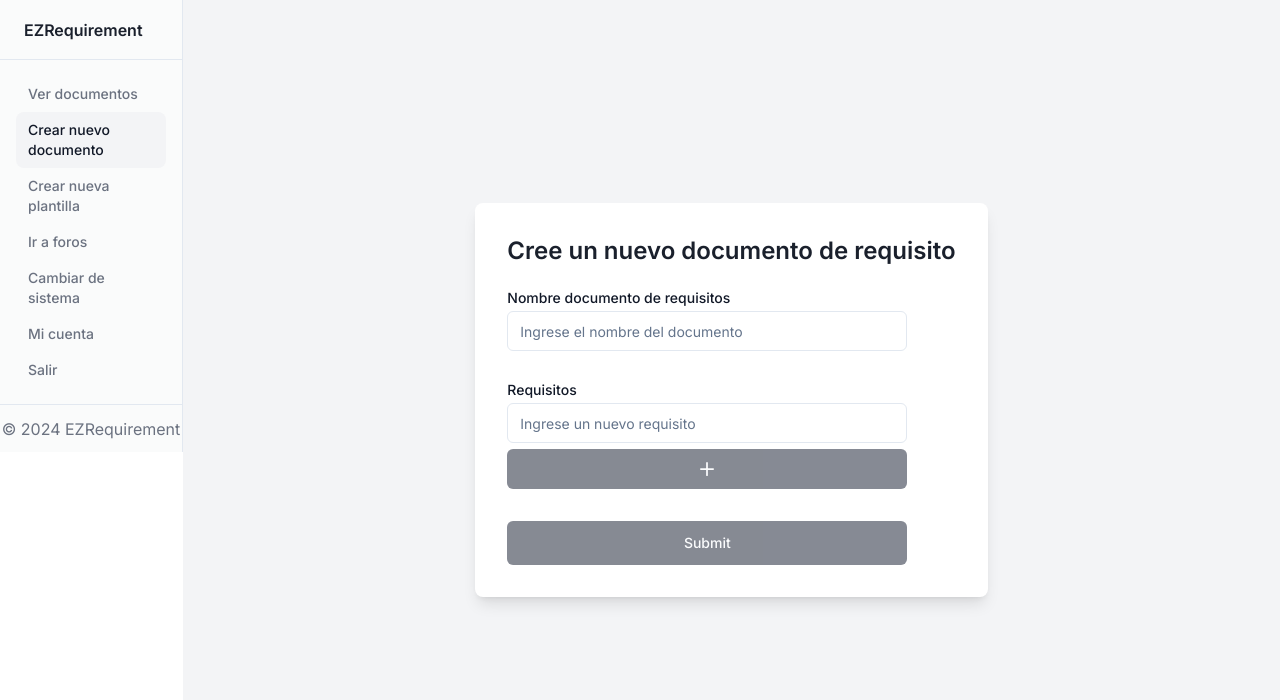
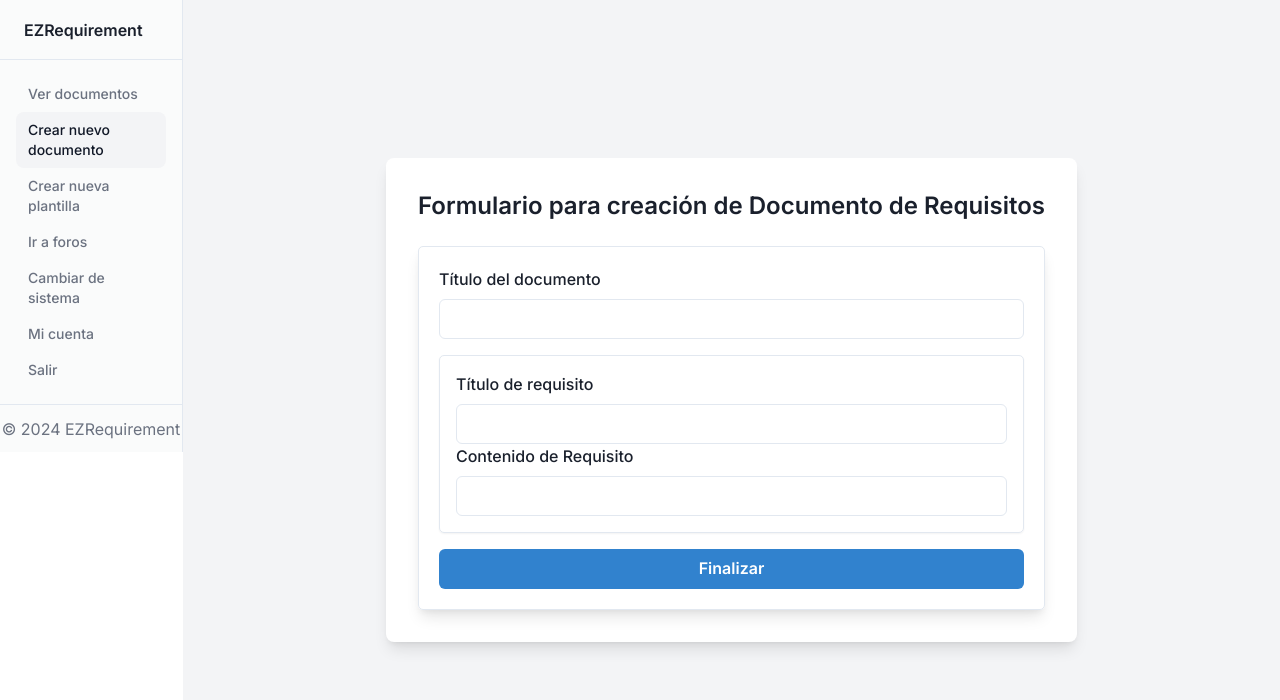
Before and after one commit to Pr-IntegradorTIGrupo1/frontend, a Next.js app: page /user/requirement/new in a window 1280 px wide. Shown: the top 700 px of the page. Built offline with nearby package versions, Linux system fonts and the light colour scheme.

Commit message:
feat: cambios a vista de creación de documento de requisitos.

```diff
--- a/app/user/requirement/new/page.tsx
+++ b/app/user/requirement/new/page.tsx
@@ -6,7 +6,7 @@ const page = () => {
     <div className="min-h-screen flex items-center justify-center bg-gray-100 py-8 w-full">
       <div className="bg-white shadow-lg rounded-lg p-8">
         <h1 className="text-2xl font-semibold mb-6 text-center">
-          Cree un nuevo documento de requisito
+          Formulario para creación de Documento de Requisitos
         </h1>
         <CreateRequirementForm />
       </div>
--- a/components/requirement/CreateRequirementForm.tsx
+++ b/components/requirement/CreateRequirementForm.tsx
@@ -1,106 +1,85 @@
-'use client'
-import React, { useState } from 'react'
-import { Label } from "@/components/ui/label";
-import { Input } from "@/components/ui/input";
-import { Loader2 } from "lucide-react";
-import { Button } from "@/components/ui/button";
-import { Alert, AlertDescription, AlertTitle } from "@/components/ui/alert";
-import { AddIcon } from '@chakra-ui/icons';
-import { on } from 'events';
+'use client';
+import { useState, ChangeEvent } from 'react';
+import { Box, Button, FormControl, FormLabel, Input, VStack } from '@chakra-ui/react';
 
-function CreateRequirementForm(){
-    const [documentName, setDocumentName] = useState('')
-    const [alertMessage, setAlertMessage] = useState("");
-    const [alertType, setAlertType] = useState("");
-    const [loading, setLoading] = useState(false);
+interface Requirement {
+  title: string;
+  content: string;
+}
 
-    const [requirements, setRequirements] = useState<string[]>([]);
-    const [newRequirement, setNewRequirement] = useState('');
-    const addRequirement = () => {
-      setRequirements([...requirements, newRequirement]);
-      setNewRequirement('');
-  }
+const CreateRequirementForm: React.FC = () => {
+  const [documentTitle, setDocumentTitle] = useState<string>('');
+  const [requirements, setRequirements] = useState<Requirement[]>([{ title: '', content: '' }]);
 
-    const onSubmit = async (e: React.FormEvent) => {
-      e.preventDefault();
-      console.log("Document name: ", documentName);
-    }
+  const handleAddRequirement = () => {
+    setRequirements([...requirements, { title: '', content: '' }]);
+  };
 
-    return (
-        <div className="space-y-8 w-[400px] ">
-          <form onSubmit={onSubmit} className="space-y-8 ">
-            <div className="grid w-full items-center gap-1.5">
-              <Label className="text-gray-900 dark:text-gray-50" htmlFor="rut">
-                Nombre documento de requisitos
-              </Label>
+  const handleRequirementChange = (index: number, field: keyof Requirement, value: string) => {
+    const newRequirements = [...requirements];
+    newRequirements[index][field] = value;
+    setRequirements(newRequirements);
+  };
+
+  const handleSubmit = () => {
+    const formData = {
+      documentTitle,
+      requirements,
+    };
+    // Manejar la lógica de envío de datos aquí
+    console.log(formData);
+  };
+
+  const handleDocumentTitleChange = (e: ChangeEvent<HTMLInputElement>) => {
+    setDocumentTitle(e.target.value);
+  };
+
+  const handleInputChange = (index: number, field: keyof Requirement) => (e: ChangeEvent<HTMLInputElement>) => {
+    handleRequirementChange(index, field, e.target.value);
+  };
+
+  return (
+    <Box p={5} borderWidth={1} borderRadius={5} boxShadow="lg">
+      <VStack spacing={4} align="stretch">
+        <FormControl id="document-title">
+          <FormLabel>Título del documento</FormLabel>
+          <Input
+            type="text"
+            value={documentTitle}
+            onChange={handleDocumentTitleChange}
+          />
+        </FormControl>
+        {requirements.map((requirement, index) => (
+          <Box key={index} borderWidth={1} borderRadius={5} p={4} boxShadow="sm">
+            <FormControl id={`requirement-title-${index}`}>
+              <FormLabel>Título de requisito</FormLabel>
               <Input
-                className="text-[#26313c]"
-                required
-                value={documentName}
-                onChange={(e) => setDocumentName(e.target.value)}
-                id="documentName"
                 type="text"
-                placeholder="Ingrese el nombre del documento"
-                maxLength={50}
-                minLength={3}
+                value={requirement.title}
+                onChange={handleInputChange(index, 'title')}
               />
-            </div>
-            <div className="grid w-full items-center gap-1.5">
-              <Label className="text-gray-900 dark:text-gray-50" htmlFor="rut">
-                Requisitos
-              </Label>
+            </FormControl>
+            <FormControl id={`requirement-content-${index}`}>
+              <FormLabel>Contenido de Requisito</FormLabel>
               <Input
-                className="text-[#26313c]"
-                value={newRequirement}
-                onChange={(e) => setNewRequirement(e.target.value)}
-                id="newRequirement"
                 type="text"
-                placeholder="Ingrese un nuevo requisito"
-                maxLength={30}
-                minLength={3}
+                value={requirement.content}
+                onChange={handleInputChange(index, 'content')}
               />
+            </FormControl>
+          </Box>
+        ))}
+        {requirements[requirements.length - 1].title && requirements[requirements.length - 1].content && (
+          <Button onClick={handleAddRequirement} colorScheme="teal">
+            Añadir más requisitos
+          </Button>
+        )}
+        <Button onClick={handleSubmit} colorScheme="blue">
+          Finalizar
+        </Button>
+      </VStack>
+    </Box>
+  );
+};
 
-              <Button type="button" onClick={addRequirement} disabled={!newRequirement}>
-                <AddIcon className="h-6 w-6" />
-              </Button>
-              {requirements.map((requirement, index) => (
-                <div key={index}>{requirement}</div>
-              ))}
-            </div>
-            <div className="w-full">
-
-              <Button
-                type="submit"
-                className="w-full"
-                size="lg"
-                disabled={loading || !documentName || requirements.length === 0}
-                onClick={onSubmit}
-              >
-                {loading ? (
-                  <span className="flex items-center">
-                    <Loader2 className="mr-2 h-4 w-4 animate-spin" /> Registrando nuevo documento de requiaitos
-                  </span>
-                ) : (
-                  "Submit"
-                )}
-              </Button>
-            </div>
-          </form>
-          {alertMessage && (
-            <div className="fixed bottom-4 right-4">
-              <Alert
-                variant={alertType === "big error" ? "destructive" : "default"}
-              >
-                <AlertTitle>
-                  {alertType === "big error"
-                    ? "¡Oops, ocurrió un error!"
-                    : "¡Registro exitoso!"}
-                </AlertTitle>
-                <AlertDescription>{alertMessage}</AlertDescription>
-              </Alert>
-            </div>
-          )}
-        </div>
-      )
-}
 export default CreateRequirementForm;
```
Also changed, not shown: 1 other file (tests, documents, lock files or other folders).
